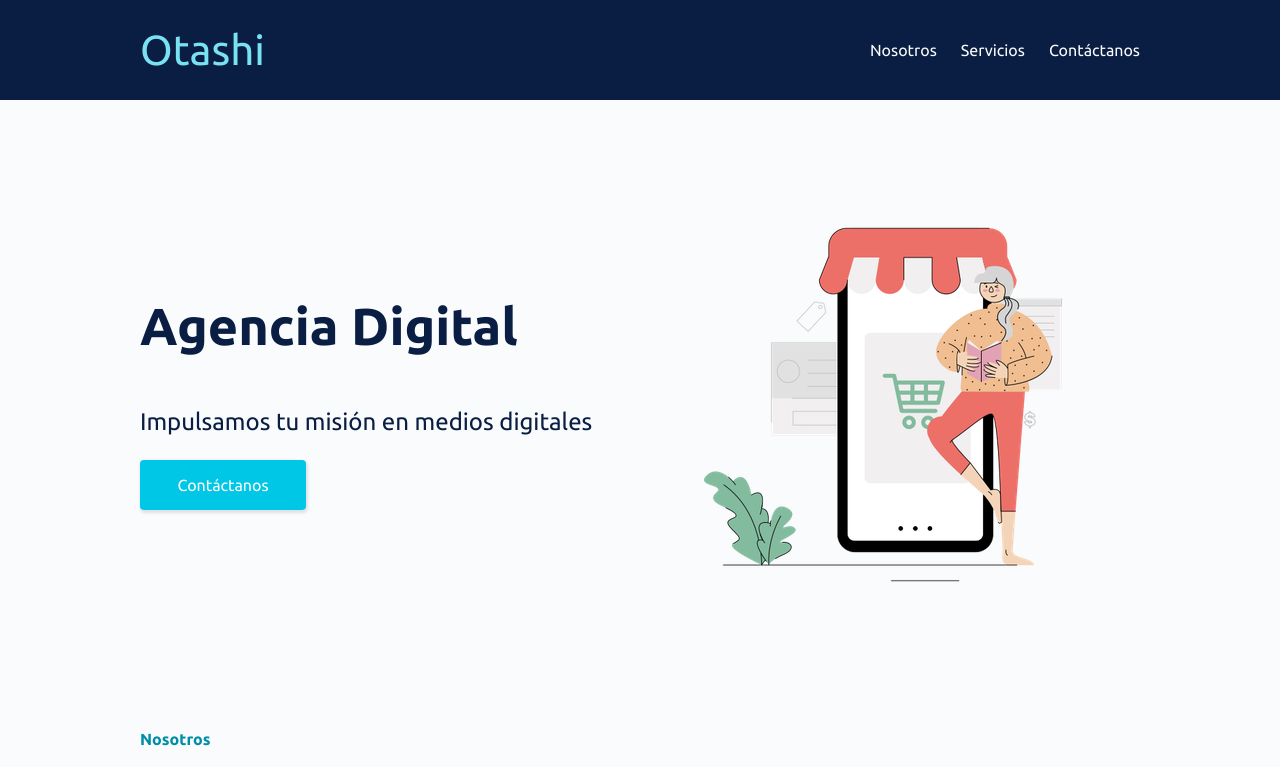
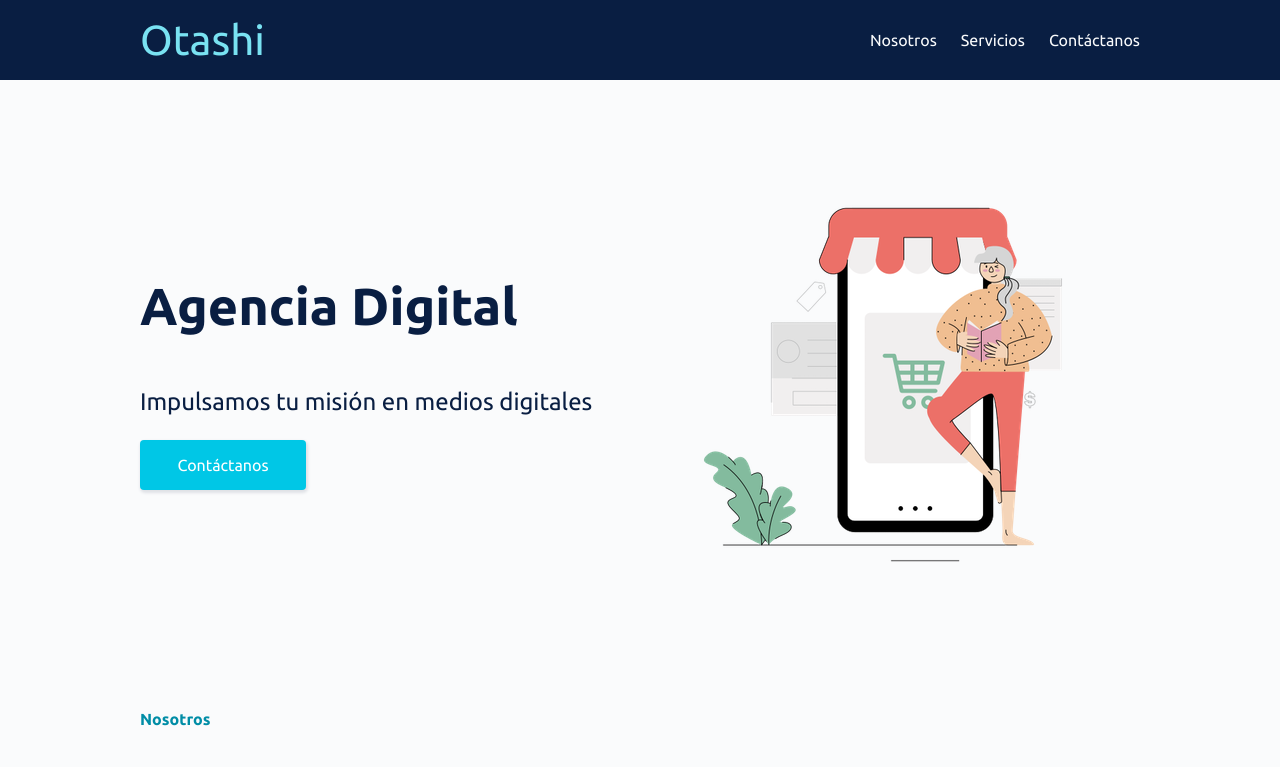
Before and after one commit to otashi/otashi-website, a React (Create React App) app: page / in a window 1280 px wide. Shown: the top 767 px of the page. Built offline with nearby package versions, Linux system fonts and the light colour scheme.

Commit message:
change/ reduce header height

```diff
--- a/src/components/Header/styles.js
+++ b/src/components/Header/styles.js
@@ -2,7 +2,7 @@ import styled from "styled-components";
 
 const StyledHeader = styled.header`
   position: sticky;
-  height: 100px;
+  height: 80px;
   top: 0;
   background-color: var(--n900);
 `;
```
